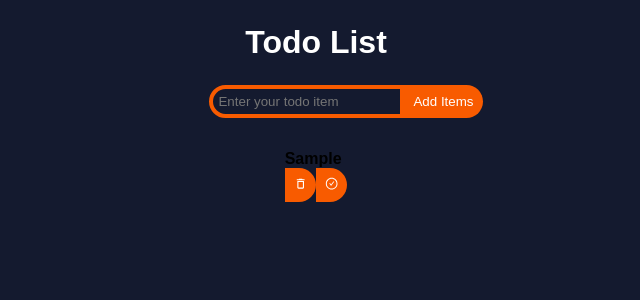
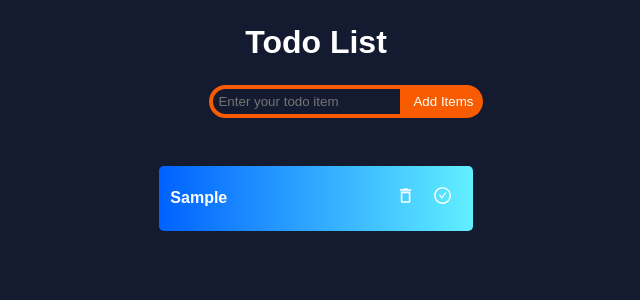
Before and after one commit to Jazzmanian/todo-list-with-react, a React (Create React App) app: page / in a window 1280 px wide. Both pictures are taken after typing "Sample" into the empty fields and a click on the button "Add Items". Shown: the top 300 px of the page, without its empty margins (324-964 px from the left). Built offline with nearby package versions, Linux system fonts and the light colour scheme.

Commit message:
style: change the className to singular todo-item

```diff
--- a/src/styles/App.css
+++ b/src/styles/App.css
@@ -57,7 +57,7 @@ input {
   flex-direction: column;
   margin-top: 2rem;
 }
-.todo-items {
+.todo-item {
   margin-left: 2rem;
   margin-right: 2rem;
   margin-top: 1rem;
@@ -90,10 +90,10 @@ input {
 
   filter: progid: DXImageTransform.Microsoft.gradient( startColorstr="#0061FF", endColorstr="#60EFFF", GradientType=1 );
 }
-.todo-items h4 {
+.todo-item h4 {
   padding-right: 10rem;
 }
-.todo-items button {
+.todo-item button {
   font-size: 120%;
   background-color: inherit;
   border: 0;
```
